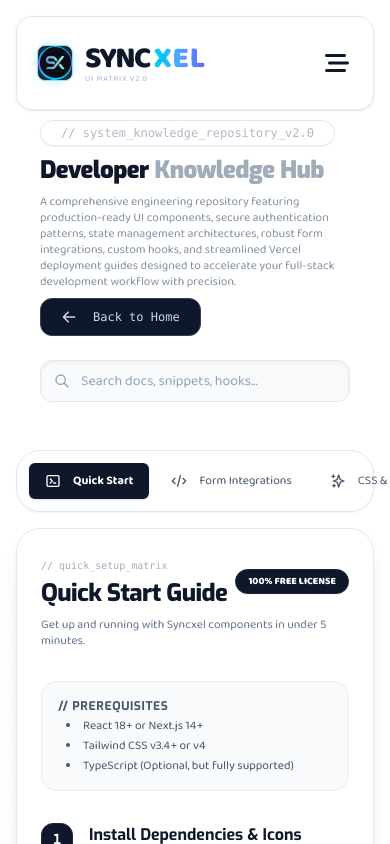
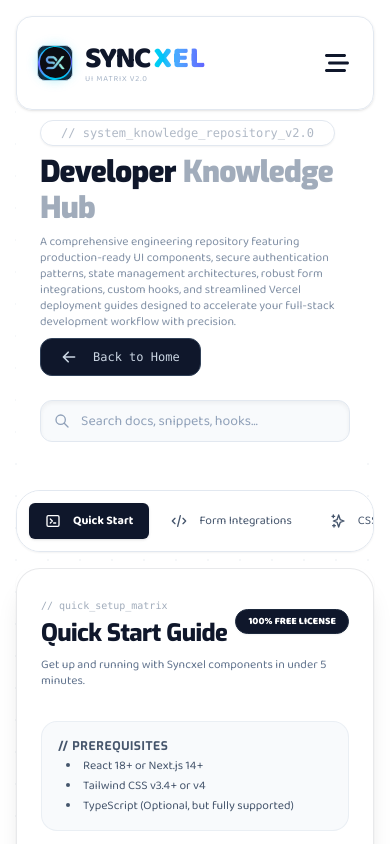
Before and after one commit to lakshan-beast/SyncXel, a React (Vite) app: page /docs in a window 390 px wide. Shown: the top 844 px of the page. Built offline with nearby package versions, Linux system fonts and the light colour scheme.

Commit message:
refactor: Update heading size in KnowledgeHubHeader and add overflow scroll to sidebar in Documentation

```diff
--- a/src/components/KnowledgeHubHeader.jsx
+++ b/src/components/KnowledgeHubHeader.jsx
@@ -92,7 +92,7 @@ export default function KnowledgeHubHeader({
             <span>// system_knowledge_repository_v2.0</span>
           </div>
 
-          <h2 className="text-2xl sm:text-3xl lg:text-5xl font-black text-slate-900 tracking-tight">
+          <h2 className="text-3xl sm:text-4xl lg:text-5xl font-black text-slate-900 tracking-tight">
             Developer <span className="text-slate-500/60">Knowledge Hub</span>
           </h2>
 
--- a/src/pages/Documentation.jsx
+++ b/src/pages/Documentation.jsx
@@ -207,7 +207,7 @@ export default function Documentation() {
         <div className="grid grid-cols-1 lg:grid-cols-4 gap-4 mt-0">
           {/* SIDEBAR NAVIGATION */}
           <aside className="lg:col-span-1 space-y-1 ">
-            <div className="bg-white border border-slate-200 rounded-3xl p-3 flex lg:flex-col gap-1.5 shadow-xs scrollbar-thumb-slate-300">
+            <div className="bg-white border border-slate-200 rounded-3xl p-3 flex lg:flex-col gap-1.5 shadow-xs scrollbar-thumb-slate-300 overflow-scroll">
               <span className="font-mono text-[10px] text-slate-500/50 hidden lg:block px-3 py-3">
                 // documentation_nav
               </span>
```
